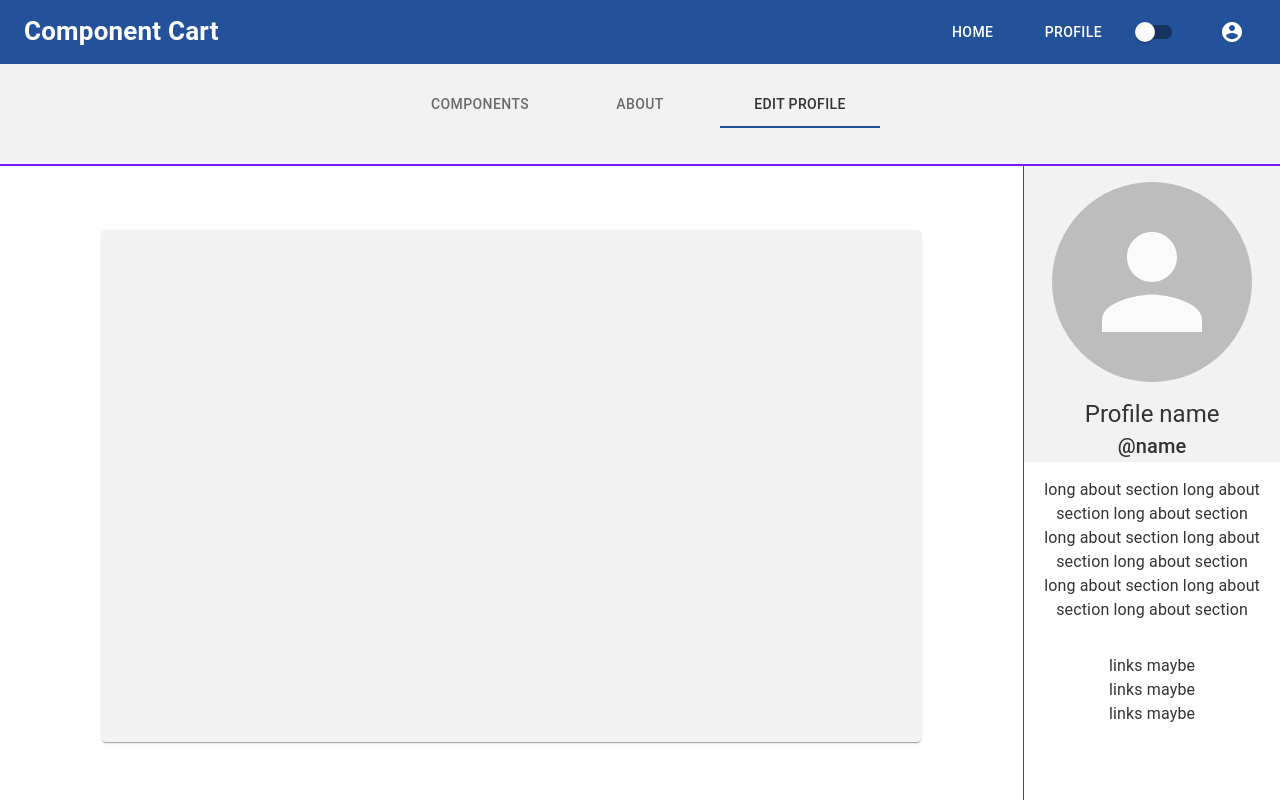
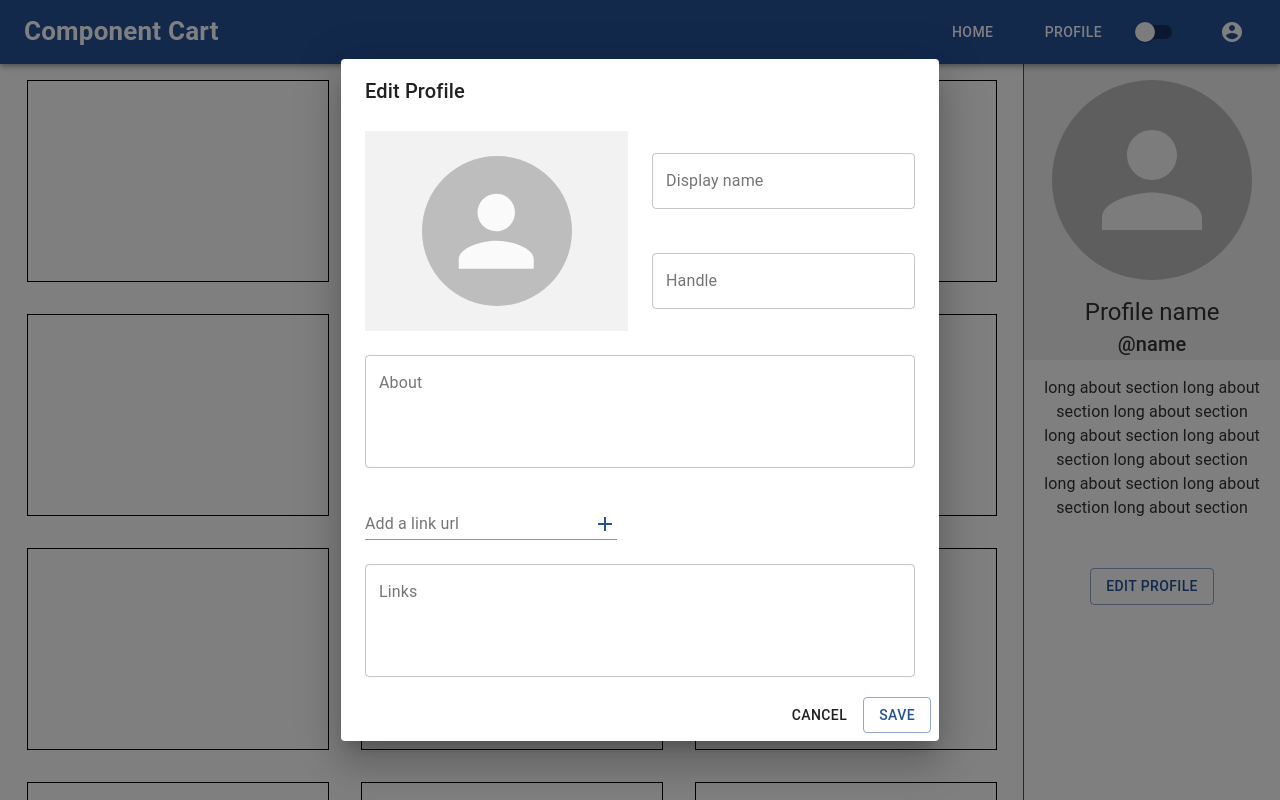
Before and after one commit to Javierlozo/Component-Cart, a React (Create React App) app: page /profile in a window 1280 px wide. Both pictures are taken after a click on the button "EDIT PROFILE". Shown: the top 800 px of the page. Built offline with nearby package versions, Linux system fonts and the light colour scheme.

Commit message:
changed profile page, added edit profile modal

```diff
--- a/src/Pages/Profile/Profile.js
+++ b/src/Pages/Profile/Profile.js
@@ -1,15 +1,12 @@
 import React from "react";
 import useStyles from "./style";
 
-import ProfileNav from "../../components/ProfileNav/ProfileNav";
 import ProfileContent from "../../components/ProfileContent/ProfileContent";
 
 export default function Profile() {
-  const [value, setValue] = React.useState(0);
   return (
     <div>
-      <ProfileNav value={value} setValue={setValue} />
-      <ProfileContent value={value} />
+      <ProfileContent />
     </div>
   );
 }
--- a/src/components/ProfileContent/ProfileContent.js
+++ b/src/components/ProfileContent/ProfileContent.js
@@ -1,22 +1,26 @@
 import React from "react";
 import useStyles from "./style";
 
-import ProfileEdit from "../ProfileEdit/ProfileEdit";
 import ProfileDisplay from "../ProfileDisplay/ProfileDisplay";
 
-export default function ProfileContent({ value }) {
+export default function ProfileContent() {
   const classes = useStyles();
   return (
     <div className={classes.profileContent}>
-      {value === 0 ? (
-        <div className={classes.left}></div>
-      ) : value === 1 ? (
-        <div className={classes.left}>hello</div>
-      ) : (
-        <div className={classes.left}>
-          <ProfileEdit />
-        </div>
-      )}
+      <div className={classes.feed}>
+        <div className={classes.tempPost}></div>
+        <div className={classes.tempPost}></div>
+        <div className={classes.tempPost}></div>
+        <div className={classes.tempPost}></div>
+        <div className={classes.tempPost}></div>
+        <div className={classes.tempPost}></div>
+        <div className={classes.tempPost}></div>
+        <div className={classes.tempPost}></div>
+        <div className={classes.tempPost}></div>
+        <div className={classes.tempPost}></div>
+        <div className={classes.tempPost}></div>
+        <div className={classes.tempPost}></div>
+      </div>
       <ProfileDisplay />
     </div>
   );
--- a/src/components/ProfileContent/style.js
+++ b/src/components/ProfileContent/style.js
@@ -2,16 +2,24 @@ import { makeStyles } from "@material-ui/core/styles";
 
 const useStyles = makeStyles((theme) => ({
   profileContent: {
-    height: "80vh",
+    height: "94vh",
     backgroundColor: theme.palette.primary.background,
     display: "flex",
   },
-  left: {
+  feed: {
     width: "80%",
     display: "flex",
+    flexWrap: "wrap",
     justifyContent: "center",
     alignItems: "center",
     borderRight: `1px solid ${theme.palette.primary.accent}`,
+    overflowY: "scroll",
+  },
+  tempPost: {
+    height: 200,
+    width: 300,
+    border: "1px solid black",
+    margin: theme.spacing(2),
   },
 }));
 
--- a/src/components/ProfileDisplay/ProfileDisplay.js
+++ b/src/components/ProfileDisplay/ProfileDisplay.js
@@ -1,10 +1,15 @@
 import React from "react";
 
 import useStyles from "./style";
-import { Avatar, Typography } from "@material-ui/core";
+import { Avatar, Typography, Chip, Button } from "@material-ui/core";
+
+import ProfileEdit from "../ProfileEdit/ProfileEdit";
 
 export default function ProfileDisplay() {
   const classes = useStyles();
+
+  const [links, setLinks] = React.useState([]);
+
   return (
     <div className={classes.profileDisplay}>
       <div className={classes.avatarContainer}>
@@ -22,9 +27,14 @@ export default function ProfileDisplay() {
           section long about section long about section long about section long
           about section long about section
         </Typography>
-        <Typography>links maybe</Typography>
-        <Typography>links maybe</Typography>
-        <Typography>links maybe</Typography>
+        <div className={classes.linkContainer}>
+          {links.map((link) => (
+            <a href={link} target="_blank" className={classes.anchor}>
+              <Chip className={classes.link} label={link} clickable />
+            </a>
+          ))}
+        </div>
+        <ProfileEdit setLinks={setLinks} links={links} />
       </div>
     </div>
   );
--- a/src/components/ProfileDisplay/style.js
+++ b/src/components/ProfileDisplay/style.js
@@ -32,6 +32,21 @@ const useStyles = makeStyles((theme) => ({
     marginBottom: theme.spacing(4),
     textAlign: "center",
   },
+  linkContainer: {
+    display: "flex",
+    flexWrap: "wrap",
+    justifyContent: "center",
+    marginBottom: theme.spacing(2),
+  },
+  anchor: {
+    color: "inherit",
+    textDecoration: "inherit",
+  },
+  link: {
+    backgroundColor: theme.palette.primary.main,
+    color: "white",
+    margin: theme.spacing(0.5),
+  },
 }));
 
 export default useStyles;
--- a/src/components/ProfileEdit/ProfileEdit.js
+++ b/src/components/ProfileEdit/ProfileEdit.js
@@ -1,9 +1,118 @@
 import React from "react";
+import Button from "@material-ui/core/Button";
+import Dialog from "@material-ui/core/Dialog";
+import DialogActions from "@material-ui/core/DialogActions";
+import DialogContent from "@material-ui/core/DialogContent";
+import DialogContentText from "@material-ui/core/DialogContentText";
+import DialogTitle from "@material-ui/core/DialogTitle";
+import Slide from "@material-ui/core/Slide";
+import { Grid, TextField, Avatar, Chip } from "@material-ui/core";
+import AddIcon from "@material-ui/icons/Add";
+import InputAdornment from "@material-ui/core/InputAdornment";
 
 import useStyles from "./style";
-import { Paper } from "@material-ui/core";
 
-export default function ProfileEdit() {
+const Transition = React.forwardRef(function Transition(props, ref) {
+  return <Slide direction="up" ref={ref} {...props} />;
+});
+
+export default function AlertDialogSlide({ links, setLinks }) {
+  const [open, setOpen] = React.useState(false);
+  const [linkValue, setLinkValue] = React.useState(undefined);
+
+  const handleClickOpen = () => {
+    setOpen(true);
+  };
+
+  const handleClose = () => {
+    setOpen(false);
+  };
+
+  const addLink = () => {
+    setLinks((links) => [...links, linkValue]);
+  };
+
   const classes = useStyles();
-  return <Paper className={classes.profileEdit}></Paper>;
+
+  return (
+    <div>
+      <Button variant="outlined" color="primary" onClick={handleClickOpen}>
+        Edit Profile
+      </Button>
+      <Dialog
+        open={open}
+        TransitionComponent={Transition}
+        keepMounted
+        onClose={handleClose}
+        aria-labelledby="alert-dialog-slide-title"
+        aria-describedby="alert-dialog-slide-description"
+      >
+        <DialogTitle id="alert-dialog-slide-title">Edit Profile</DialogTitle>
+        <DialogContent>
+          <DialogContentText
+            id="alert-dialog-slide-description"
+            className={classes.dialogContent}
+          >
+            <Grid container spacing={3}>
+              <Grid item lg={6}>
+                <div className={classes.avatarBox}>
+                  <Avatar style={{ height: 150, width: 150 }} />
+                </div>
+              </Grid>
+              <Grid item lg={6}>
+                <div className={classes.editNames}>
+                  <TextField
+                    fullWidth
+                    variant="outlined"
+                    label="Display name"
+                  />
+                  <TextField fullWidth variant="outlined" label="Handle" />
+                </div>
+              </Grid>
+              <Grid item lg={12}>
+                <TextField
+                  fullWidth
+                  variant="outlined"
+                  label="About"
+                  multiline
+                  rows="4"
+                />
+              </Grid>
+              <Grid item lg={6} className={classes.addLinkContainer}>
+                <TextField
+                  label="Add a link url"
+                  onChange={(e) => setLinkValue(e.target.value)}
+                  InputProps={{
+                    endAdornment: (
+                      <InputAdornment position="end">
+                        <AddIcon
+                          className={classes.addLinkIcon}
+                          onClick={() => addLink()}
+                        />
+                      </InputAdornment>
+                    ),
+                  }}
+                />
+              </Grid>
+              <Grid item lg={12}>
+                <TextField
+                  fullWidth
+                  variant="outlined"
+                  label={linkValue ? null : "Links"}
+                  multiline
+                  rows="4"
+                />
+              </Grid>
+            </Grid>
+          </DialogContentText>
+        </DialogContent>
+        <DialogActions>
+          <Button onClick={handleClose}>Cancel</Button>
+          <Button variant="outlined" onClick={handleClose} color="primary">
+            Save
+          </Button>
+        </DialogActions>
+      </Dialog>
+    </div>
+  );
 }
--- a/src/components/ProfileEdit/style.js
+++ b/src/components/ProfileEdit/style.js
@@ -6,6 +6,33 @@ const useStyles = makeStyles((theme) => ({
     width: "80%",
     backgroundColor: theme.palette.secondary.background,
   },
+  dialogContent: {
+    height: 550,
+    width: 550,
+    flexGrow: 1,
+  },
+  avatarBox: {
+    height: 200,
+    backgroundColor: theme.palette.secondary.background,
+    display: "flex",
+    justifyContent: "center",
+    alignItems: "center",
+  },
+
+  editNames: {
+    height: 200,
+    display: "flex",
+    flexDirection: "column",
+    justifyContent: "space-around",
+  },
+
+  addLinkContainer: {
+    display: "flex",
+  },
+  addLinkIcon: {
+    color: theme.palette.primary.main,
+    cursor: "pointer",
+  },
 }));
 
 export default useStyles;
--- a/src/components/ProfileNav/ProfileNav.js
+++ /dev/null
@@ -1,40 +0,0 @@
-import React from "react";
-
-import useStyles from "./style";
-
-import Tabs from "@material-ui/core/Tabs";
-import Tab from "@material-ui/core/Tab";
-
-export default function ProfileNav({ value, setValue }) {
-  const classes = useStyles();
-  return (
-    <div className={classes.profileNav}>
-      <Tabs
-        className={classes.tabs}
-        indicatorColor="primary"
-        centered
-        value={value}
-        // onChange={handleChange}
-      >
-        <Tab
-          label="Components"
-          onClick={() => {
-            setValue(0);
-          }}
-        />
-        <Tab
-          label="About"
-          onClick={() => {
-            setValue(1);
-          }}
-        />
-        <Tab
-          label="Edit Profile"
-          onClick={() => {
-            setValue(2);
-          }}
-        />
-      </Tabs>
-    </div>
-  );
-}
--- a/src/components/ProfileNav/style.js
+++ /dev/null
@@ -1,18 +0,0 @@
-import { makeStyles } from "@material-ui/core/styles";
-
-const useStyles = makeStyles((theme) => ({
-  profileNav: {
-    height: 100,
-    position: "sticky",
-    top: "0px",
-    borderBottom: `2px solid ${theme.palette.primary.accent}`,
-    backgroundColor: theme.palette.secondary.background,
-    zIndex: "5",
-  },
-  tabs: {
-    paddingTop: theme.spacing(2),
-    color: theme.palette.primary.font,
-  },
-}));
-
-export default useStyles;
```
Also changed, not shown: 1 other file (tests, documents, lock files or other folders).
